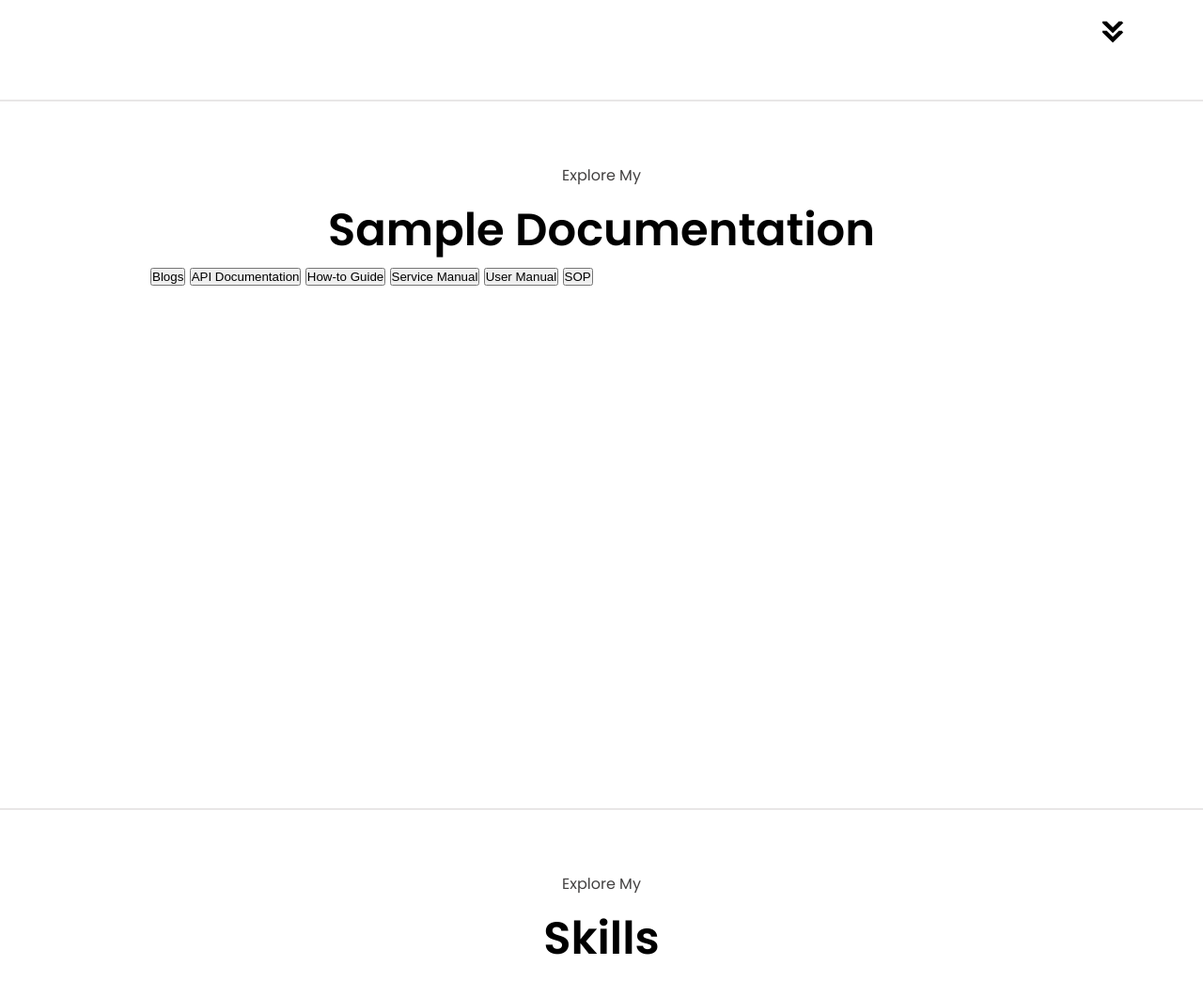
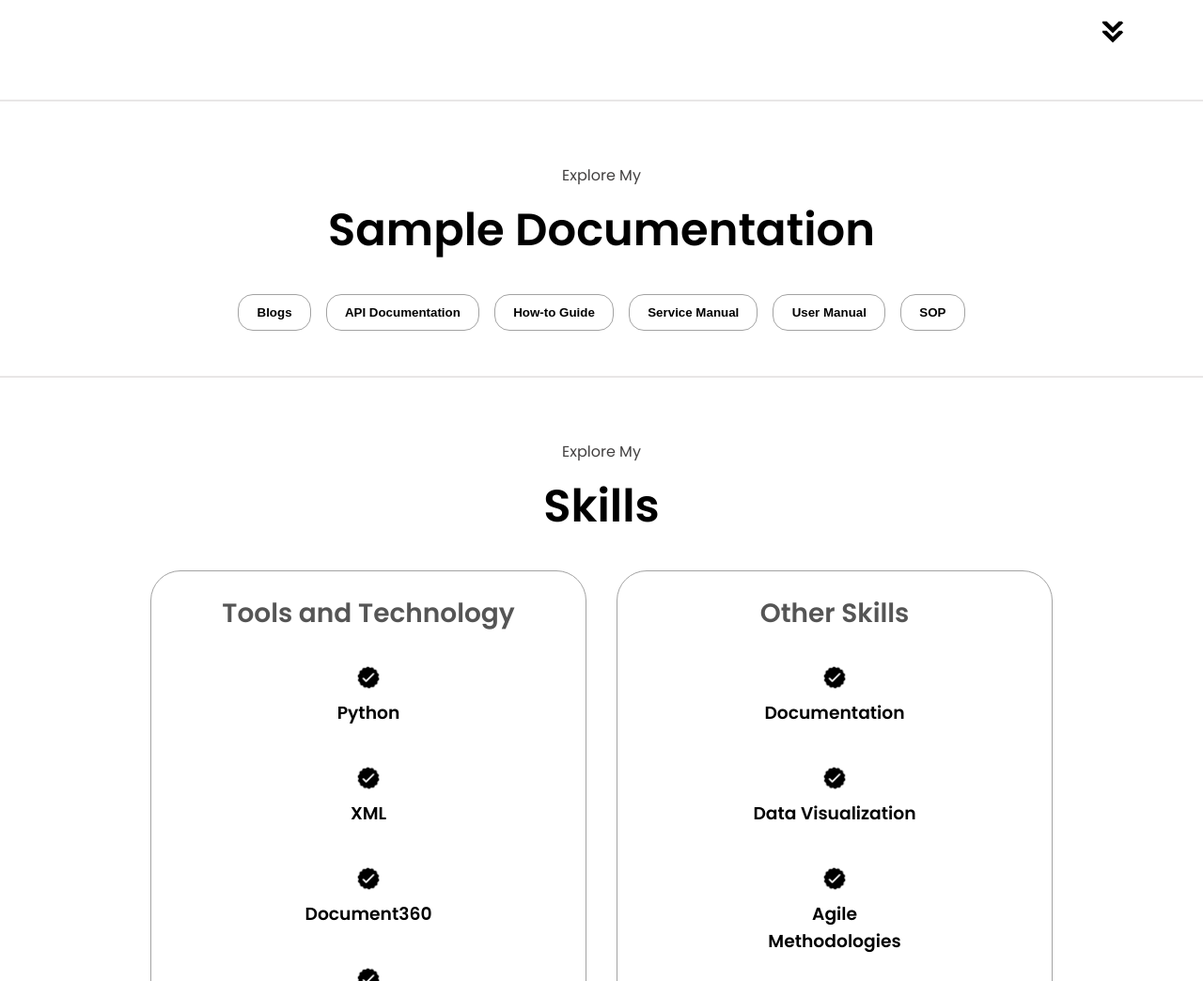
Before and after one commit to Yashodeep-Mahajan/Portfolio, a plain HTML site: page index.html in a window 1280 px wide. Shown: the part 2280-3324 px from the top of the page at 94% size. Drawn offline with Linux system fonts and the light colour scheme.

Commit message:
Update style.css
Added sample doc

```diff
--- a/style.css
+++ b/style.css
@@ -732,3 +732,37 @@ hr {
   border-top: 2px solid #e8e6e6; /* Light grey color for the line */
   margin: 1rem 0; /* Add space above and below the line */
 }
+
+/* Documentation */
+.tab-container {
+  display: flex;
+  justify-content: center;
+  gap: 1rem;
+  margin-top: 2rem;
+  margin-bottom: 2rem;
+  flex-wrap: wrap;
+}
+.tab-button {
+  padding: 0.7rem 1.2rem;
+  border: 1px solid rgb(163, 163, 163);
+  border-radius: 1rem;
+  background: #fff;
+  font-weight: bold;
+  cursor: pointer;
+  transition: background 0.3s ease;
+}
+.tab-button:hover {
+  background: rgb(163, 163, 163);
+  color: #fff;
+}
+
+#documentation {
+  max-height: 100px;
+  overflow: hidden;
+  transition: max-height 0.6s ease;
+}
+
+/* This class will be added when a tab is activated */
+#documentation.expand {
+  max-height: 3000px; /* Set to a large enough value to show full content */
+}
```
